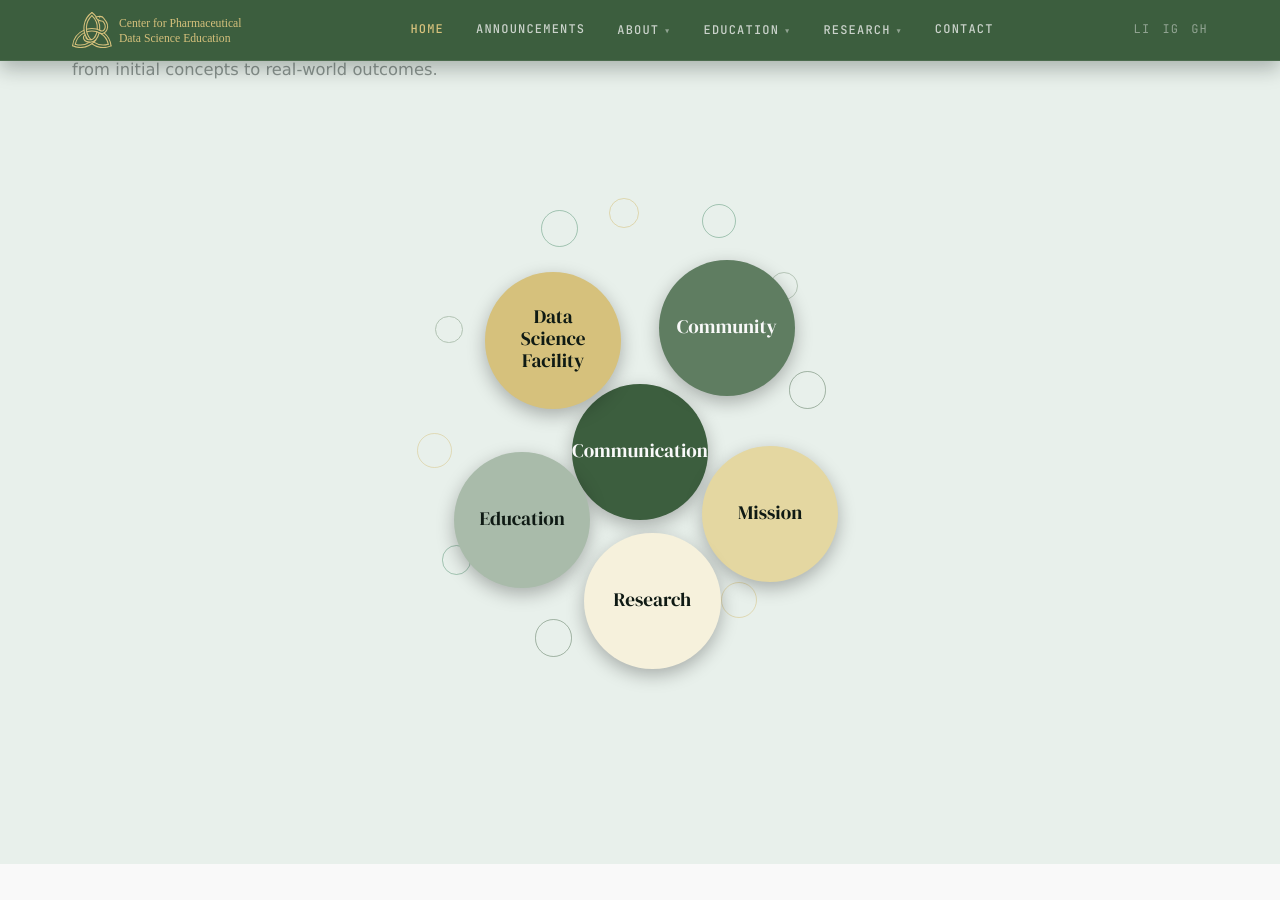
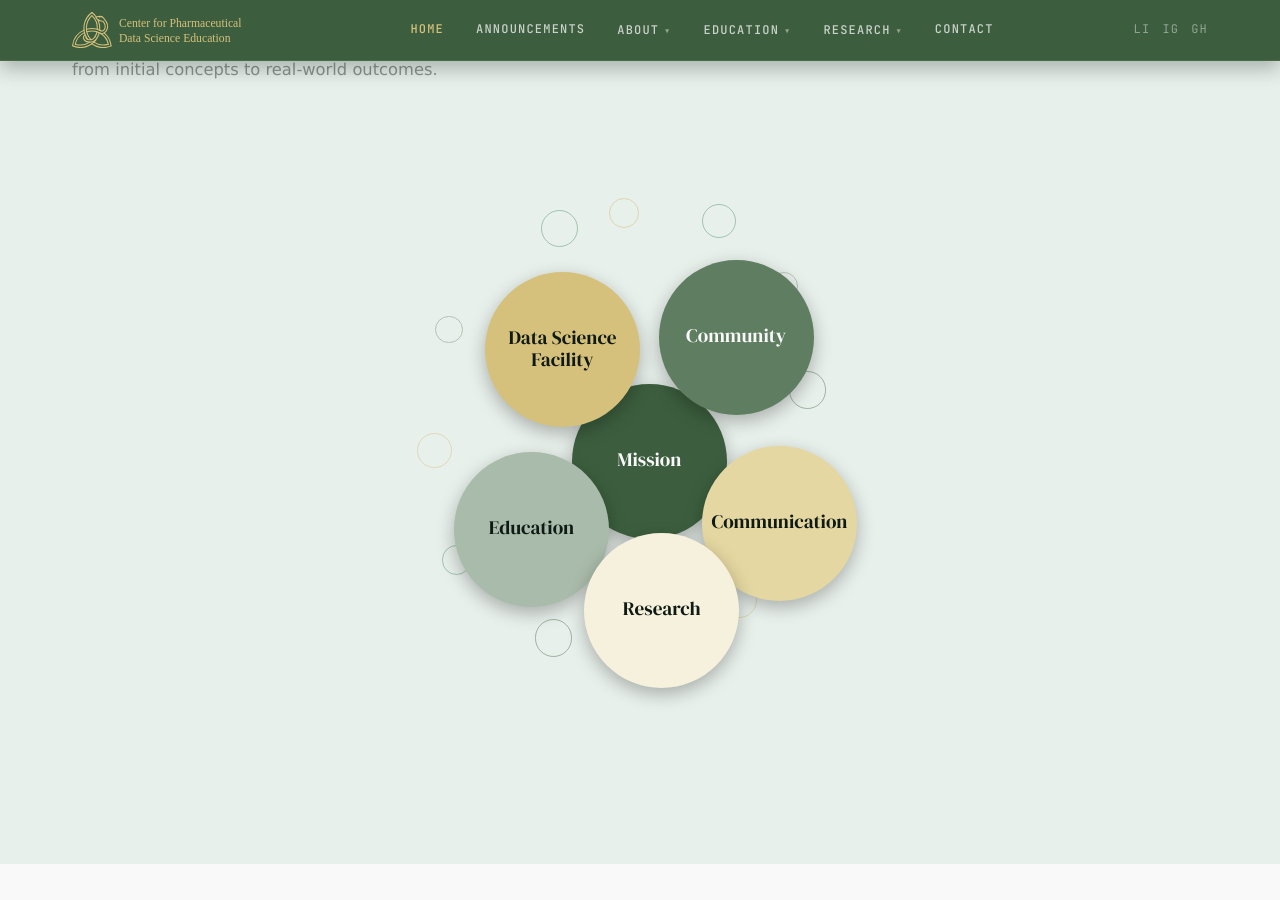
Before and after one commit to CPDSE/PagesCMS, a Jekyll site: the page built from index.md, in a window 1280 px wide and 900 px high, scrolled down 2256 px. Built offline with Jekyll 4.4.1, drawn with Linux system fonts in a browser that asks for light colours.

Commit message:
circle styles

```diff
--- a/_layouts/home.html
+++ b/_layouts/home.html
@@ -144,8 +144,8 @@ layout: default
         <span class="circle-ghost circle-ghost--12"></span>
       </div>
       <button type="button" class="circle-bubble circle-bubble--1">
-        <span class="circle-title">Communication</span>
-        <span class="circle-desc">Develop and promote a strong external center identity to relevant stakeholders.</span>
+        <span class="circle-title">Mission</span>
+        <span class="circle-desc">Ensure the overall cohesion and development of all center components.</span>
       </button>
       <button type="button" class="circle-bubble circle-bubble--2">
         <span class="circle-title">Data Science<br>Facility</span>
@@ -160,8 +160,8 @@ layout: default
         <span class="circle-desc">Create overview and lead the strategy for the center's educational deliverables.</span>
       </button>
       <button type="button" class="circle-bubble circle-bubble--5">
-        <span class="circle-title">Mission</span>
-        <span class="circle-desc">Ensure the overall cohesion and development of all center components.</span>
+        <span class="circle-title">Communication</span>
+        <span class="circle-desc">Develop and promote a strong external center identity to relevant stakeholders.</span>
       </button>
       <button type="button" class="circle-bubble circle-bubble--6">
         <span class="circle-title">Research</span>
--- a/assets/css/main.css
+++ b/assets/css/main.css
@@ -549,12 +549,12 @@ a { color: inherit; }
 }
 
 /* Equal-sized bubbles in a compact cluster composition */
-.circle-bubble--1 { left: 39%; top: 38%; width: 22%; background: #3C5E3E; color: var(--offwhite); }
-.circle-bubble--2 { left: 25%; top: 20%; width: 22%; background: #D6C17C; color: #0f1a14; }
-.circle-bubble--3 { left: 53%; top: 18%; width: 22%; background: #5F7D61; color: var(--offwhite); }
-.circle-bubble--4 { left: 20%; top: 49%; width: 22%; background: #A9BBAA; color: #0f1a14; }
-.circle-bubble--5 { left: 60%; top: 48%; width: 22%; background: #E4D7A1; color: #0f1a14; }
-.circle-bubble--6 { left: 41%; top: 62%; width: 22%; background: #F6F1DC; color: #0f1a14; }
+.circle-bubble--1 { left: 39%; top: 38%; width: 25%; background: #3C5E3E; color: var(--offwhite); }
+.circle-bubble--2 { left: 25%; top: 20%; width: 25%; background: #D6C17C; color: #0f1a14; }
+.circle-bubble--3 { left: 53%; top: 18%; width: 25%; background: #5F7D61; color: var(--offwhite); }
+.circle-bubble--4 { left: 20%; top: 49%; width: 25%; background: #A9BBAA; color: #0f1a14; }
+.circle-bubble--5 { left: 60%; top: 48%; width: 25%; background: #E4D7A1; color: #0f1a14; }
+.circle-bubble--6 { left: 41%; top: 62%; width: 25%; background: #F6F1DC; color: #0f1a14; }
 
 .circle-ghosts {
   position: absolute;
```
